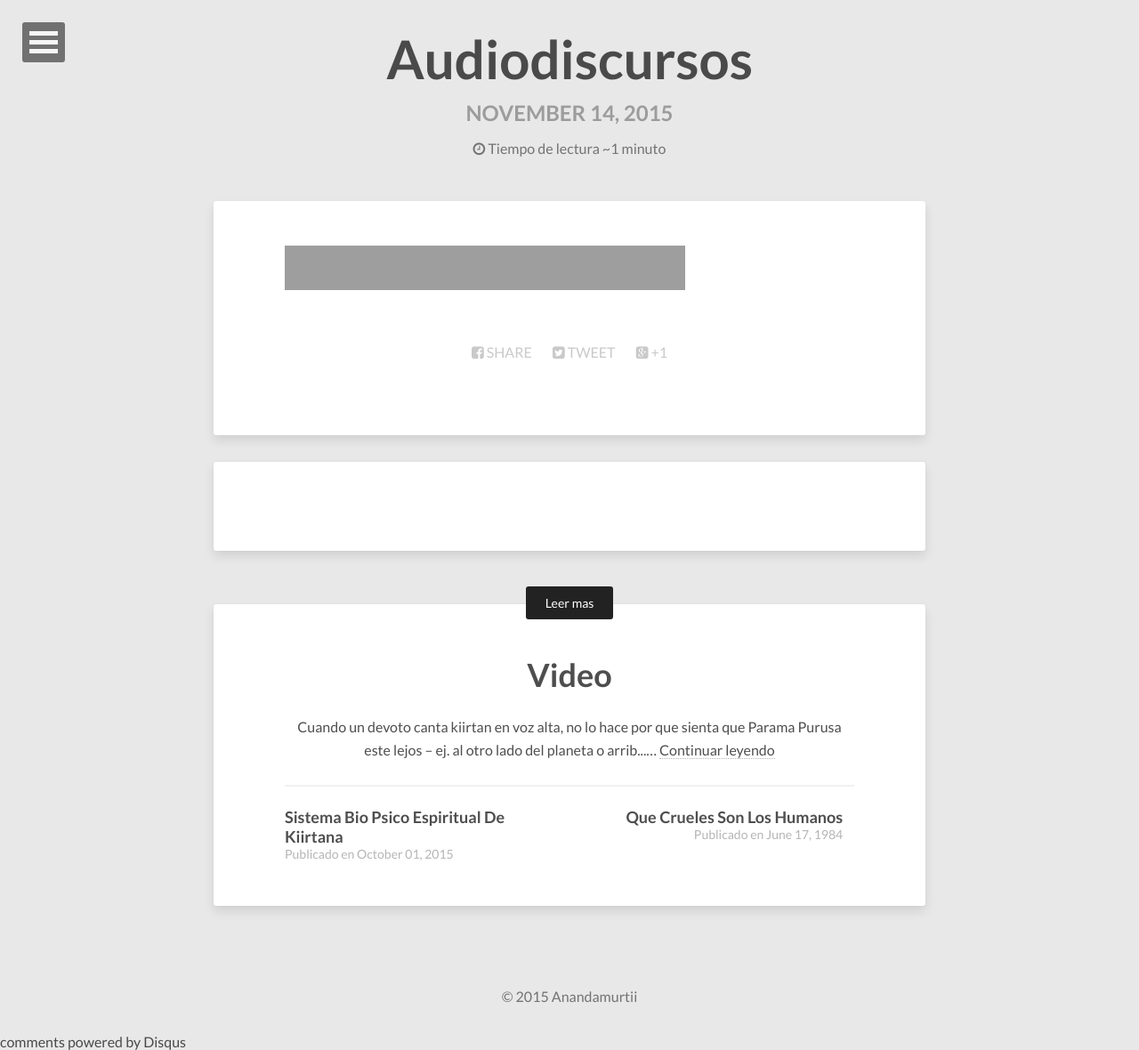
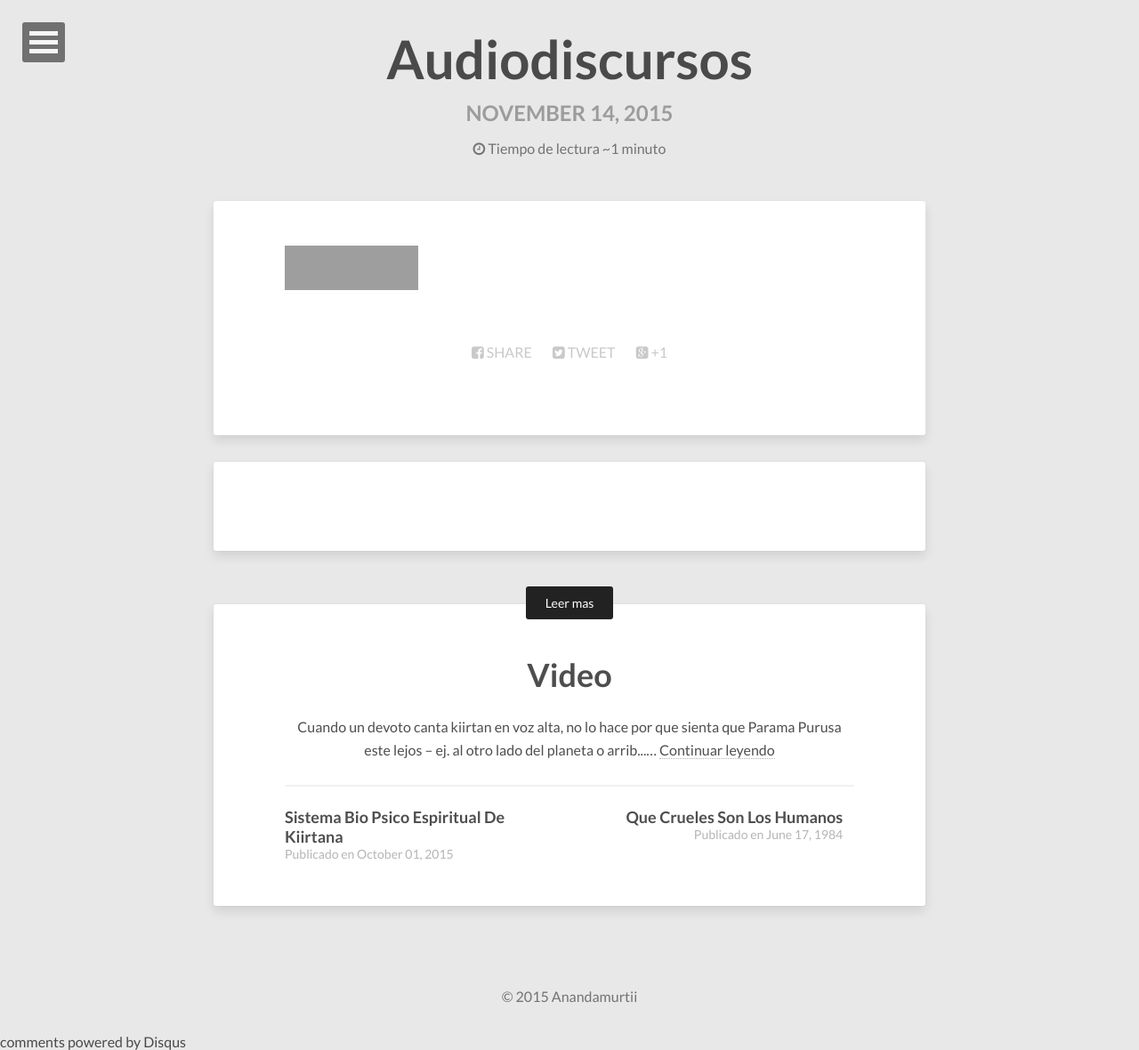
Before and after one commit to anandamurtiidiscursos/anandamurtiidiscursos.github.io, a Jekyll site: the page built from _posts/2015-11-14-Audiodiscursos.html, in a window 1280 px wide. Shown: the whole page at 89% size. Built offline with Jekyll 4.4.1, drawn with Linux system fonts in a browser that asks for light colours; nearby versions of some CDN libraries; comment, search, counter and statistics services are not loaded; grey boxes are pictures that could not be loaded.

Commit message:
Updated 2015-11-14-Audiodiscursos.html

```diff
--- a/_posts/2015-11-14-Audiodiscursos.html
+++ b/_posts/2015-11-14-Audiodiscursos.html
@@ -10,4 +10,4 @@ layout: post
 
 
 
-<iframe width="450" height="50" src="http://anandamurtiidiscursos.hol.es/Audios/audios" frameborder="0"> </iframe>
+<iframe width="150" height="50" src="http://anandamurtiidiscursos.hol.es/Audios/audios" frameborder="0"> </iframe>
```
